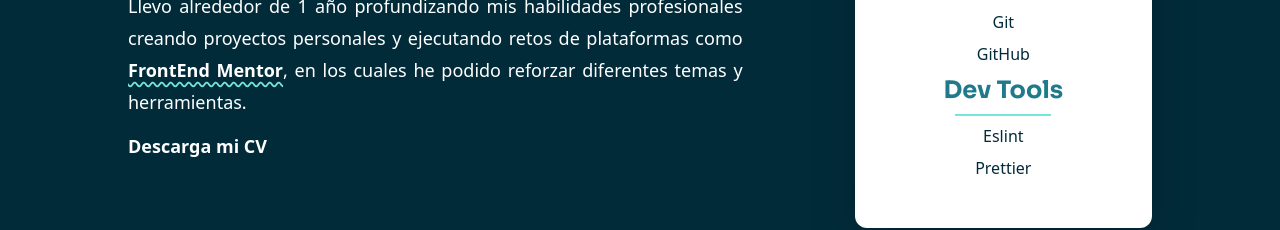
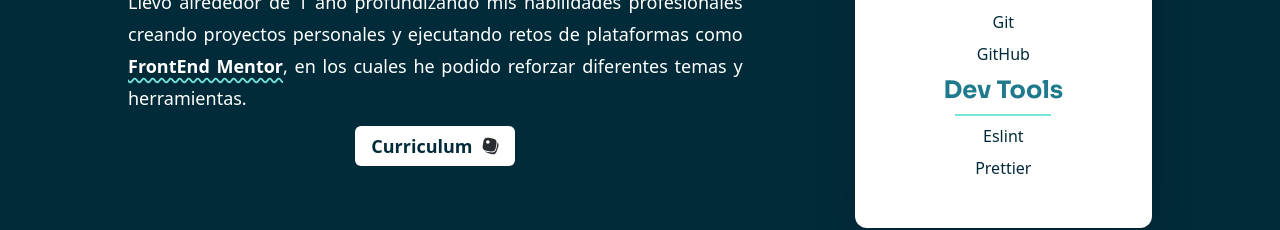
Before and after one commit to ShamirLeon/shamir-leon-portfolio, a React (Vite) app: page / in a window 1280 px wide. Shown: the part 1180-1410 px from the top of the page. Built offline with nearby package versions, Linux system fonts and the light colour scheme; no server answers; the database is empty.

Commit message:
Fix CV anchor

```diff
--- a/src/components/About Me/AboutMe.jsx
+++ b/src/components/About Me/AboutMe.jsx
@@ -1,5 +1,6 @@
 import { AboutMeSection } from '../../data/data.json';
 import WavesTopDesktop from '../../assets/Icons/WavesTopDesktop';
+import ClipboardIcon from '../../assets/Icons/clipboard.svg';
 
 import Skills from '../Skills/Skills';
 
@@ -35,13 +36,17 @@ const AboutMe = params => {
 							{AboutMeSection.thirdParagraph}
 						</a>
 					</p>
-					<a
-						href={import.meta.env.VITE_CV_URL}
-						className='text-center font-bold lg:text-left'
-						target='_blank' rel="noreferrer"
-					>
-						Descarga mi CV
-					</a>
+					<div className='rounded-md bg-White py-1 px-4 max-w-[160px] flex items-center gap-2 m-auto'>
+						<a
+							href={import.meta.env.VITE_CV_URL}
+							className='   text-center font-bold text-Dark-Blue lg:text-left'
+							target='_blank'
+							rel='noreferrer'
+						>
+							Curriculum
+						</a>
+						<img src={ClipboardIcon} className='w-5' />
+					</div>
 				</div>
 				<Skills />
 			</section>
```
Also changed, not shown: src/assets/Icons/clipboard.svg (added).
